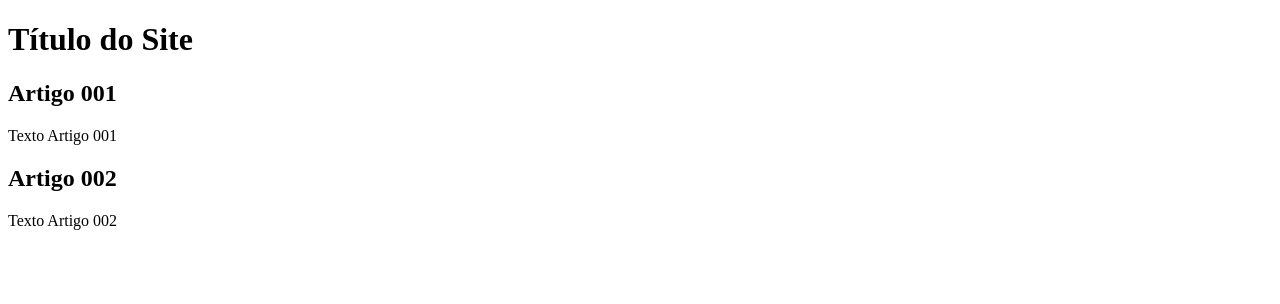
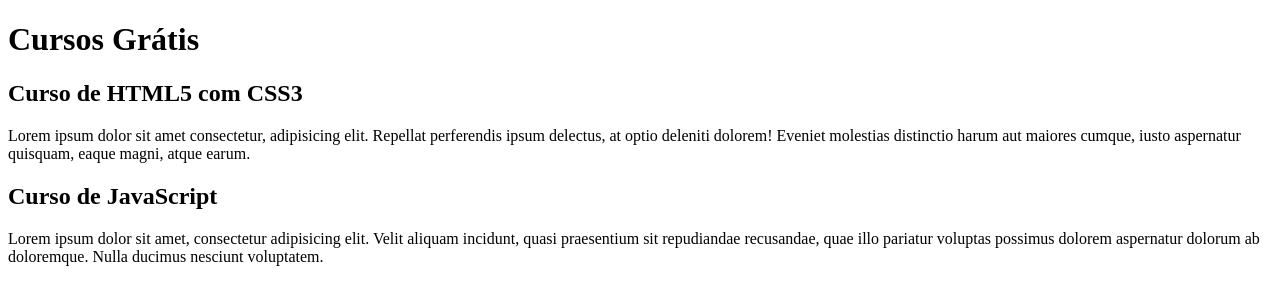
Before and after one commit to anabeacustodio/projeto-site, a plain HTML site: page index.html in a window 1280 px wide. Drawn offline with Linux system fonts and the light colour scheme.

Commit message:
comecei a escrever o conteúdo

```diff
--- a/index.html
+++ b/index.html
@@ -8,15 +8,15 @@
 <body>
     <main>
         <header>
-            <h1>Título do Site</h1>
+            <h1>Cursos Grátis</h1>
         </header>
         <article>
-            <h2>Artigo 001</h2>
-            <p>Texto Artigo 001</p>
+            <h2>Curso de HTML5 com CSS3</h2>
+            <p>Lorem ipsum dolor sit amet consectetur, adipisicing elit. Repellat perferendis ipsum delectus, at optio deleniti dolorem! Eveniet molestias distinctio harum aut maiores cumque, iusto aspernatur quisquam, eaque magni, atque earum.</p>
         </article>
         <article>
-            <h2>Artigo 002</h2>
-            <p>Texto Artigo 002</p>
+            <h2>Curso de JavaScript</h2>
+            <p>Lorem ipsum dolor sit amet, consectetur adipisicing elit. Velit aliquam incidunt, quasi praesentium sit repudiandae recusandae, quae illo pariatur voluptas possimus dolorem aspernatur dolorum ab doloremque. Nulla ducimus nesciunt voluptatem.</p>
         </article>
     </main>
 </body>
```
